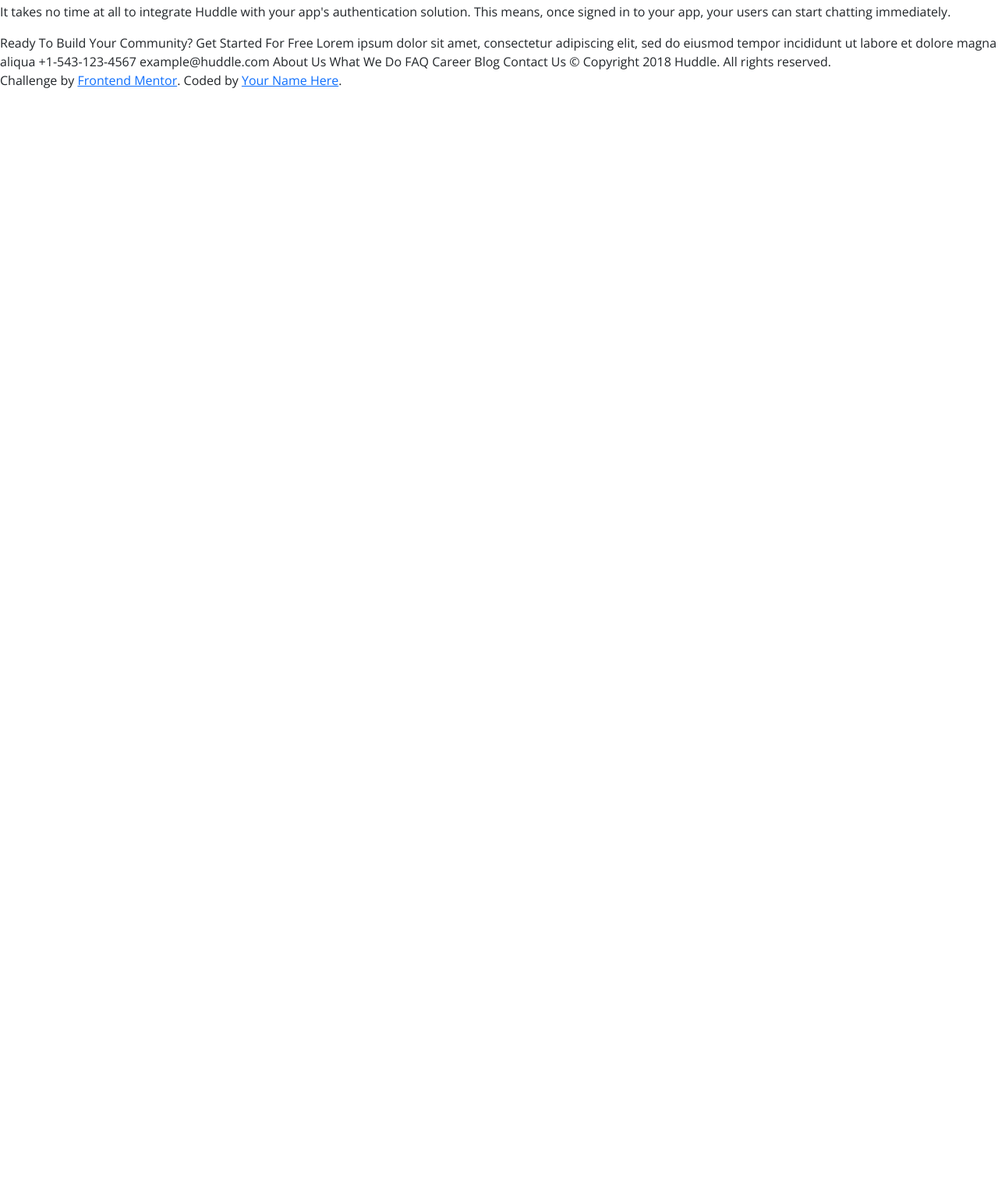
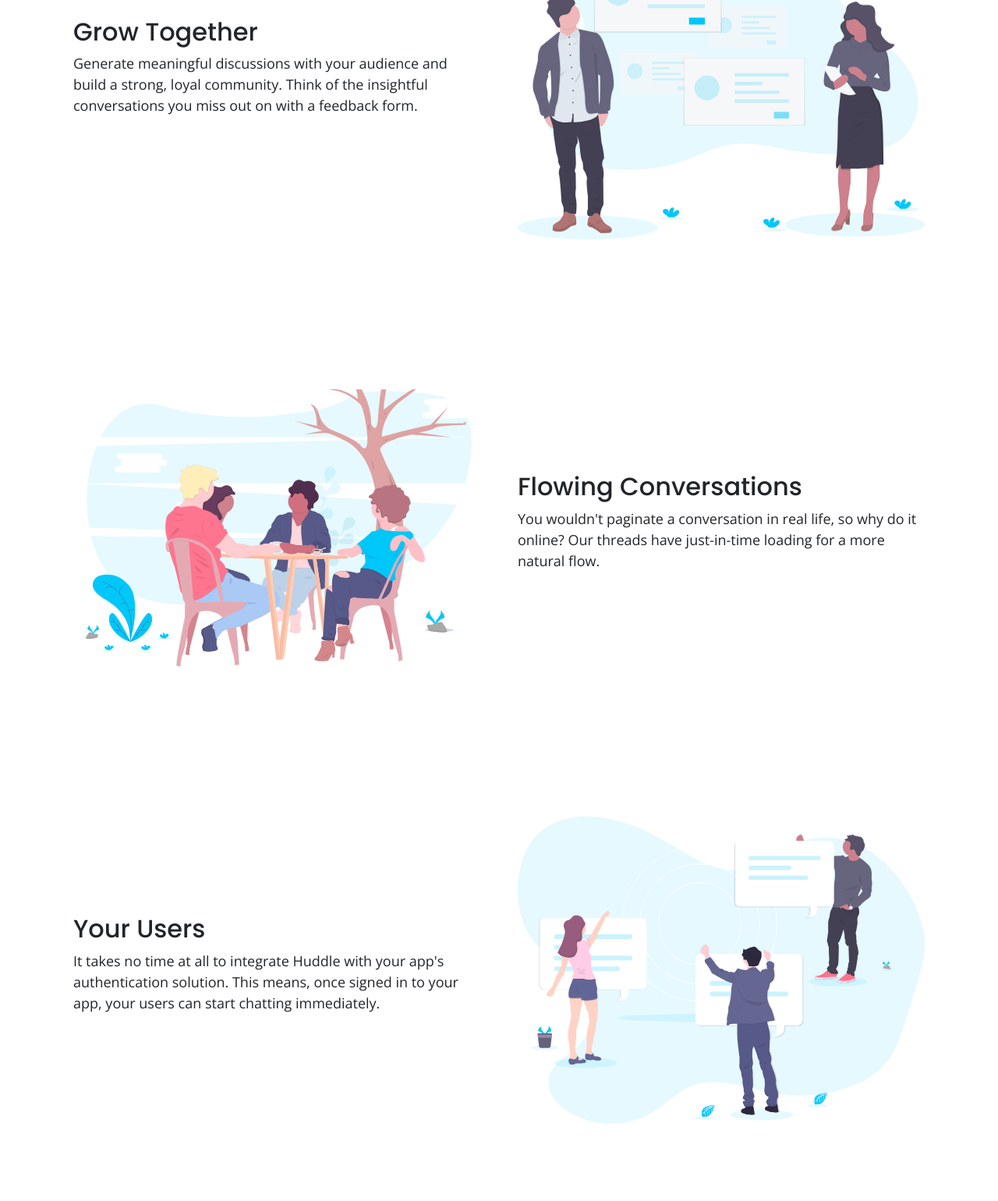
Before and after one commit to AlienInvade/huddle-landing-page-with-alternating-feature-blocks, a plain HTML site: page index.html in a window 1280 px wide. Shown: the part 847-2387 px from the top of the page at 78% size. Before the commit the page ends 978 px from the top, so only its background shows below. Drawn offline with nearby package versions, Linux system fonts and the light colour scheme.

Commit message:
sections add and font-size

```diff
--- a/index.html
+++ b/index.html
@@ -44,19 +44,52 @@
   </header>
 
   <section>
+
+    <div class="container col-xxl-8 px-4 py-5">
+      <div class="row flex-lg-row-reverse align-items-center g-5 py-5">
+        <div class="col-10 col-sm-8 col-lg-6">
+          <img src="./images/illustration-grow-together.svg" class="d-block mx-lg-auto img-fluid" alt="Bootstrap Themes" width="700" height="500" loading="lazy">
+        </div>
+        <div class="col-lg-6">
           <h2>Grow Together</h2>
           <p> Generate meaningful discussions with your audience and build a strong, loyal community.
             Think of the insightful conversations you miss out on with a feedback form.</p>
+        </div>
+      </div>
+    </div>
   </section>
+
   <section>
+    <div class="container col-xxl-8 px-4 py-5">
+      <div class="row flex-lg-row-reverse align-items-center g-5 py-5">
+        <div class="col-lg-6">
           <h2>Flowing Conversations</h2>
           <p>You wouldn't paginate a conversation in real life, so why do it online? Our threads
             have just-in-time loading for a more natural flow.</p>
+        </div>
+        <div class="col-10 col-sm-8 col-lg-6">
+          <img src="./images/illustration-flowing-conversation.svg" class="d-block mx-lg-auto img-fluid" alt="Bootstrap Themes" width="500" height="400" loading="lazy">
+        </div>
+
+      </div>
+    </div>
+
   </section>
+
   <section>
+    <div class="container col-xxl-8 px-4 py-5">
+      <div class="row flex-lg-row-reverse align-items-center g-5 py-5">
+        <div class="col-10 col-sm-8 col-lg-6">
+          <img src="./images/illustration-your-users.svg" class="d-block mx-lg-auto img-fluid" alt="Bootstrap Themes" width="700" height="400" loading="lazy">
+        </div>
+        <div class="col-lg-6">
           <h2>Your Users</h2>
           <p>It takes no time at all to integrate Huddle with your app's authentication solution.
             This means, once signed in to your app, your users can start chatting immediately.</p>
+        </div>
+      </div>
+    </div>
+
   </section>
 
 
--- a/styles.css
+++ b/styles.css
@@ -42,7 +42,8 @@ header {
     background: url(./images/bg-hero-desktop.svg) no-repeat center center/cover;
 }
 
-.custom-h1-header {
+.custom-h1-header,
+h2 {
     font-family: var(--font-family-Headings);
     font-size: 2.6rem;
     font-weight: var(--font-wght-600);
@@ -66,3 +67,7 @@ header {
 .custom-header-container {
     display: flex;
 }
+
+section p {
+    font-size: var(--font-size);
+}
```
Lines whose indentation alone changed are shown as unchanged.
